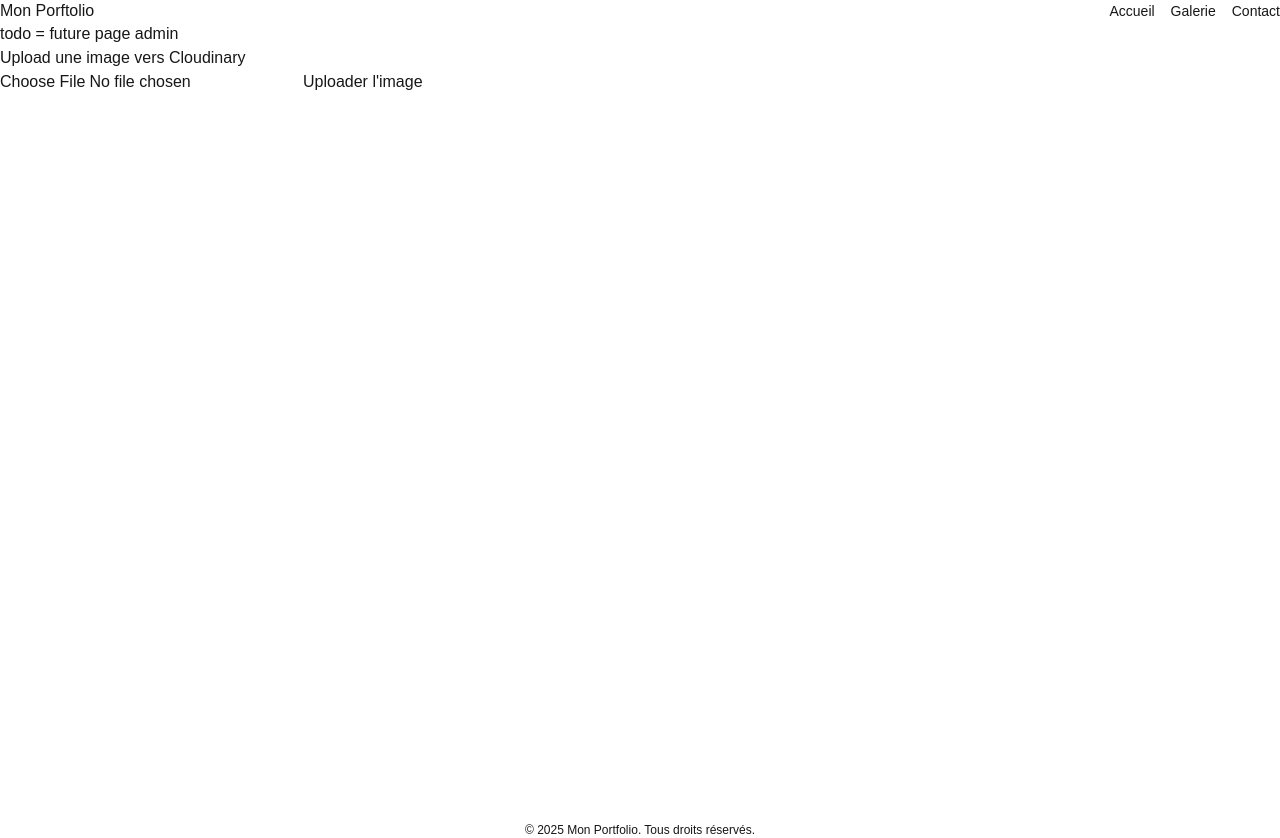
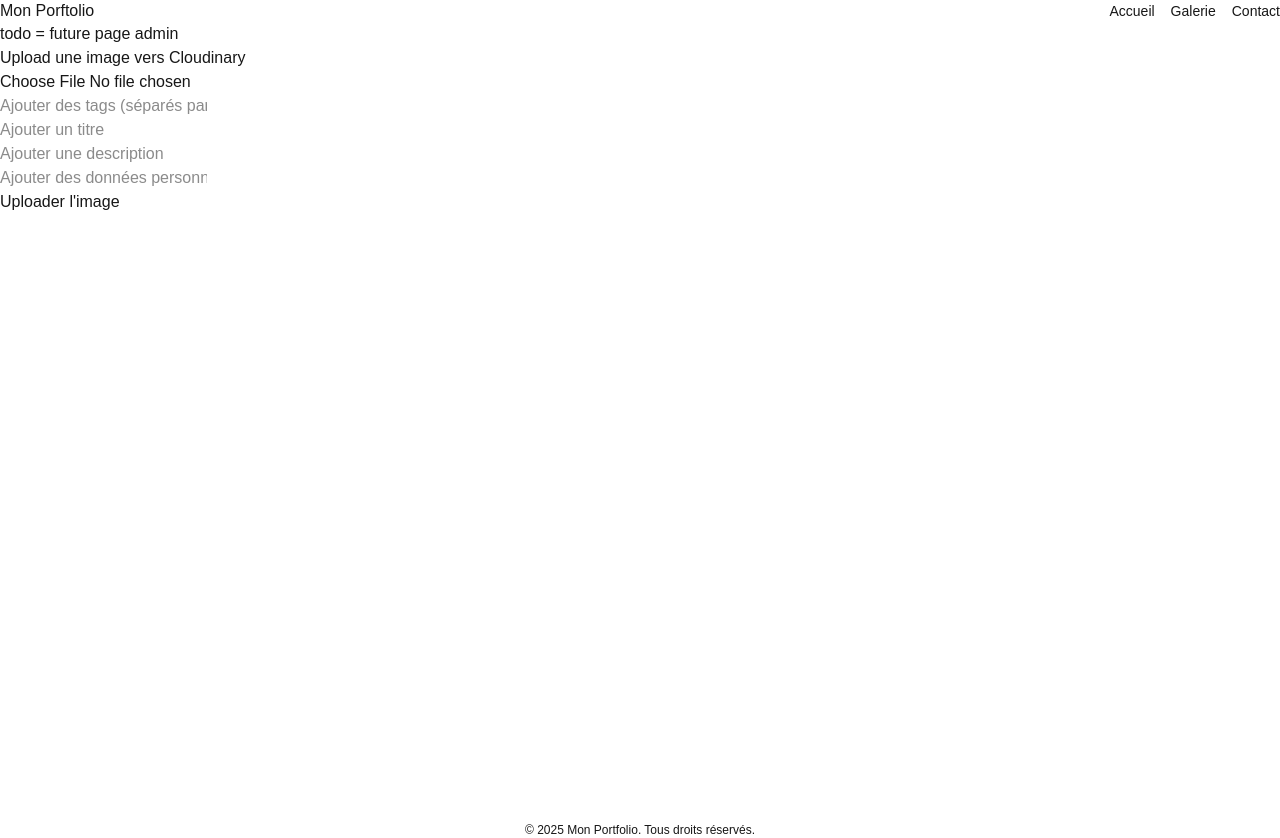
Before and after one commit to PierreMerlaud/photo-website, a Next.js app: page /admin in a window 1280 px wide. Built offline with nearby package versions, Linux system fonts and the light colour scheme.

Commit message:
config: try new config eslint with next15 / feature: update cloudinary options for upload

```diff
--- /dev/null
+++ b/eslint.config.js
@@ -0,0 +1,55 @@
+import path from 'path';
+import { defineConfig } from 'eslint/config';
+
+export default defineConfig([
+  {
+    root: true,  // Marque ce fichier comme étant la configuration racine
+
+    // Étend les configurations de base
+    extends: [
+      'next/core-web-vitals',  // Config Next.js pour les meilleures pratiques
+      'eslint:recommended',  // Recommandations de base pour tous les projets JS
+      'plugin:@typescript-eslint/recommended',  // Recommandations pour TypeScript
+      'plugin:react/recommended',  // Meilleures pratiques pour React
+      'plugin:react-hooks/recommended',  // Meilleures pratiques pour React Hooks
+      'prettier',  // Applique Prettier en dernier pour éviter les conflits de formatage
+    ],
+
+    // Plugins utilisés
+    plugins: [
+      '@typescript-eslint',  // Plugin TypeScript
+      'react',  // Plugin React
+      'react-hooks',  // Plugin React Hooks
+      'next',
+      'prettier',  // Plugin Prettier
+    ],
+
+    // Parser pour TypeScript
+    parser: '@typescript-eslint/parser',
+
+    // Options de parsing
+    parserOptions: {
+      ecmaVersion: 2021,  // Utiliser ECMAScript 2021
+      sourceType: 'module',  // Utiliser les modules ES
+      project: './tsconfig.json',  // Utilise ton tsconfig pour déterminer les types
+      tsconfigRootDir: path.resolve(),  // Utilise le répertoire actuel comme base pour tsconfig
+    },
+
+    // Règles personnalisées
+    rules: {
+      'react/react-in-jsx-scope': 'off',  // Next.js gère l'import de React
+      'react/jsx-uses-react': 'off',  // Next.js gère cette règle
+      'react/jsx-uses-vars': 'error',  // Éviter les variables non utilisées dans JSX
+      '@typescript-eslint/no-unused-vars': ['error'],  // Règle de variables inutilisées
+    },
+
+    // Ignorer certains fichiers/dossiers
+    ignorePatterns: [
+      'node_modules/',  // Ignorer node_modules
+      '.next/',  // Ignorer les fichiers Next.js générés
+      'out/',  // Ignorer les fichiers générés par Next.js (export)
+      'dist/',  // Ignorer le dossier de distribution
+      'build/',  // Ignorer le dossier de build
+    ],
+  },
+]);
--- a/next.config.js
+++ /dev/null
@@ -1,3 +0,0 @@
-module.exports = {
-  reactStrictMode: true,  // Active le strict mode pour React (utile pour la détection de bugs)
-};
--- /dev/null
+++ b/next.config.mjs
@@ -0,0 +1,5 @@
+const config = {
+  reactStrictMode: true,
+};
+
+export default config;
--- a/package.json
+++ b/package.json
@@ -2,6 +2,7 @@
   "name": "photo-website",
   "version": "0.1.0",
   "private": true,
+  "type": "module",
   "scripts": {
     "dev": "next dev",
     "build": "next build",
@@ -10,6 +11,7 @@
     "lint:fix": "next lint --fix"
   },
   "dependencies": {
+    "@next/eslint-plugin-next": "^15.3.5",
     "@supabase/supabase-js": "^2.50.2",
     "cloudinary": "^2.7.0",
     "clsx": "^2.1.1",
@@ -20,13 +22,12 @@
     "react-dom": "^19.0.0"
   },
   "devDependencies": {
-    "@eslint/eslintrc": "^3",
-    "@eslint/js": "^9.30.1",
     "@tailwindcss/postcss": "^4",
     "@types/formidable": "^3.4.5",
     "@types/node": "^20",
     "@types/react": "^19.1.8",
     "@types/react-dom": "^19.1.6",
+    "eslint": "^9.30.1",
     "eslint-config-next": "^15.3.4",
     "eslint-config-prettier": "^10.1.5",
     "eslint-plugin-prettier": "^5.5.1",
--- a/src/app/components/layout/UploadImage.tsx
+++ b/src/app/components/layout/UploadImage.tsx
@@ -6,6 +6,12 @@ const UploadImage = () => {
   const [image, setImage] = useState<File | null>(null);
   const [isUploading, setIsUploading] = useState(false);
   const [uploadedImageUrl, setUploadedImageUrl] = useState<string | null>(null);
+  const [title, setTitle] = useState<string>(''); // Champs pour le titre
+  const [tags, setTags] = useState<string>(''); // Champs pour les tags
+  const [description, setDescription] = useState<string>(''); // Champs pour la description
+  const [customData, setCustomData] = useState<string>(''); // Champs pour les données personnalisées
+
+
 
   // Gérer la sélection de l'image
   const handleFileChange = (e: React.ChangeEvent<HTMLInputElement>) => {
@@ -14,7 +20,23 @@ const UploadImage = () => {
     }
   };
 
-  // Envoyer l'image à l'API
+  const handleTitleChange = (e: React.ChangeEvent<HTMLInputElement>) => {
+    setTitle(e.target.value);
+  };
+
+  const handleDescriptionChange = (e: React.ChangeEvent<HTMLInputElement>) => {
+    setDescription(e.target.value);
+  };
+
+  const handleTagsChange = (e: React.ChangeEvent<HTMLInputElement>) => {
+    setTags(e.target.value);
+  };
+
+  const handleCustomDataChange = (e: React.ChangeEvent<HTMLInputElement>) => {
+    setCustomData(e.target.value);
+  }
+
+  // Envoyer l'image et les métadonnées à l'API
   const handleSubmit = async (e: React.FormEvent) => {
     e.preventDefault();
 
@@ -26,7 +48,11 @@ const UploadImage = () => {
     setIsUploading(true);
 
     const formData = new FormData();
-    formData.append("file", image);
+    formData.append("file", image);  // L'image
+    formData.append("tags", tags);  // Ajouter les tags
+    formData.append("title", title);  // Ajouter le titre
+    formData.append("description", description);  // Ajouter la description
+    formData.append("customData", customData);  // Ajouter les données personnalisées
 
     try {
       const res = await fetch("/api/upload-image", {
@@ -52,7 +78,36 @@ const UploadImage = () => {
     <div>
       <h2>Upload une image vers Cloudinary</h2>
       <form onSubmit={handleSubmit}>
-        <input type="file" onChange={handleFileChange} accept="image/*" />
+        <input type="file" onChange={handleFileChange} accept="image/*" required />
+        <br />
+        <input
+          type="text"
+          placeholder="Ajouter des tags (séparés par des virgules)"
+          value={tags}
+          onChange={handleTagsChange}
+        />
+        <br />
+        <input
+          type="text"
+          placeholder='Ajouter un titre'
+          value={title}
+          onChange={handleTitleChange}
+        />
+        <br />
+        <input
+          type="text"
+          placeholder="Ajouter une description"
+          value={description}
+          onChange={handleDescriptionChange}
+        />
+        <br />
+        <input
+          type="text"
+          placeholder="Ajouter des données personnalisées"
+          value={customData}
+          onChange={handleCustomDataChange}
+        />
+        <br />
         <button type="submit" disabled={isUploading}>
           {isUploading ? "Téléchargement en cours..." : "Uploader l'image"}
         </button>
--- a/src/pages/api/upload-image.ts
+++ b/src/pages/api/upload-image.ts
@@ -27,9 +27,34 @@ export default function handler(req: NextApiRequest, res: NextApiResponse) {
         return res.status(400).json({ error: 'Fichier manquant' });
       }
 
+       // Vérification du type du fichier (image)
+      const allowedTypes = ['image/jpeg', 'image/png', 'image/gif']; // Types autorisés
+      if (file.mimetype && !allowedTypes.includes(file.mimetype)) {
+        return res.status(400).json({ error: 'Le fichier doit être une image (JPEG, PNG, GIF)' });
+      }
+
+      // Vérification de la taille du fichier (par exemple, 5 Mo max)
+      const maxSize = 5 * 1024 * 1024; // 5 Mo
+      if (file.size > maxSize) {
+        return res.status(400).json({ error: 'Le fichier ne doit pas dépasser 5 Mo' });
+      }
+
+       // Récupérer les tags et la description depuis les champs de FormData
+      const tags = Array.isArray(fields.tags) ? fields.tags : (fields.tags ? [fields.tags] : []);  // Si ce n'est pas un tableau, on le transforme en tableau
+      const title = fields.title || '';
+      const description = fields.description || '';
+      const customData = fields.customData || '';
+
       try {
         const uploadResponse = await cloudinary.uploader.upload(file.filepath, {
           resource_type: 'auto',
+          tags,
+          context: {
+            caption: title,
+            alt: description,
+            custom_metadata: customData,
+          },
+
         });
 
         res.status(200).json({ imageUrl: uploadResponse.secure_url });
```
Also changed, not shown: .eslintrc.js (deleted), prettier.config.cjs (renamed from prettier.config.js), 1 other file (tests, documents, lock files or other folders).
